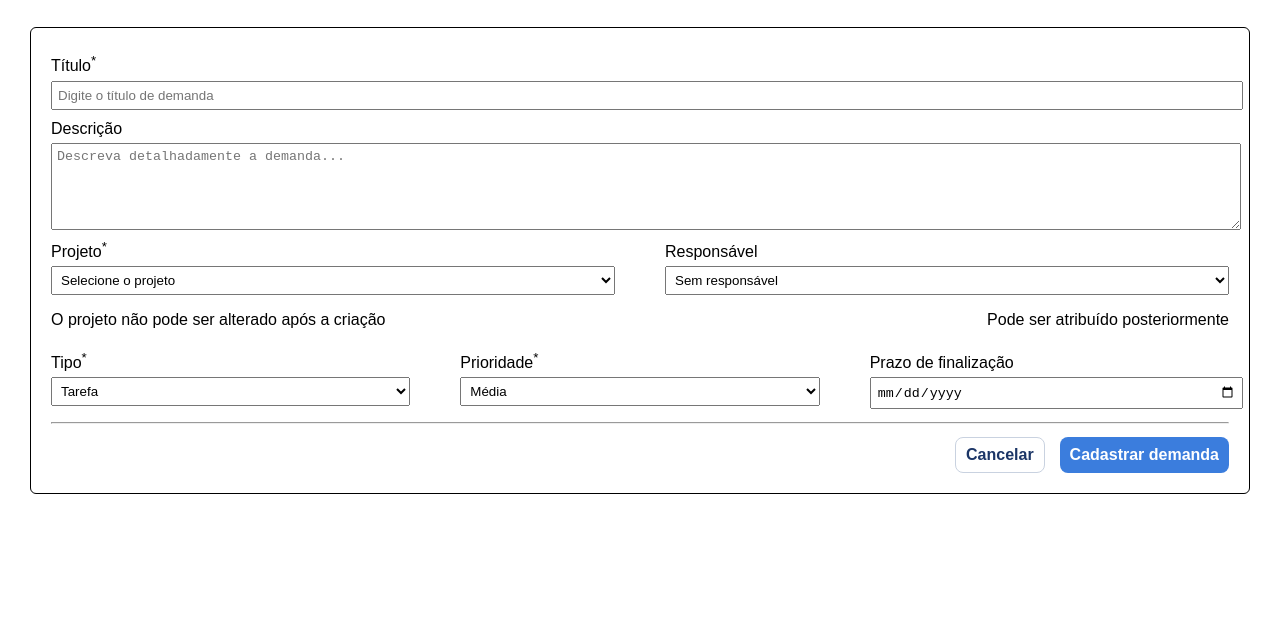
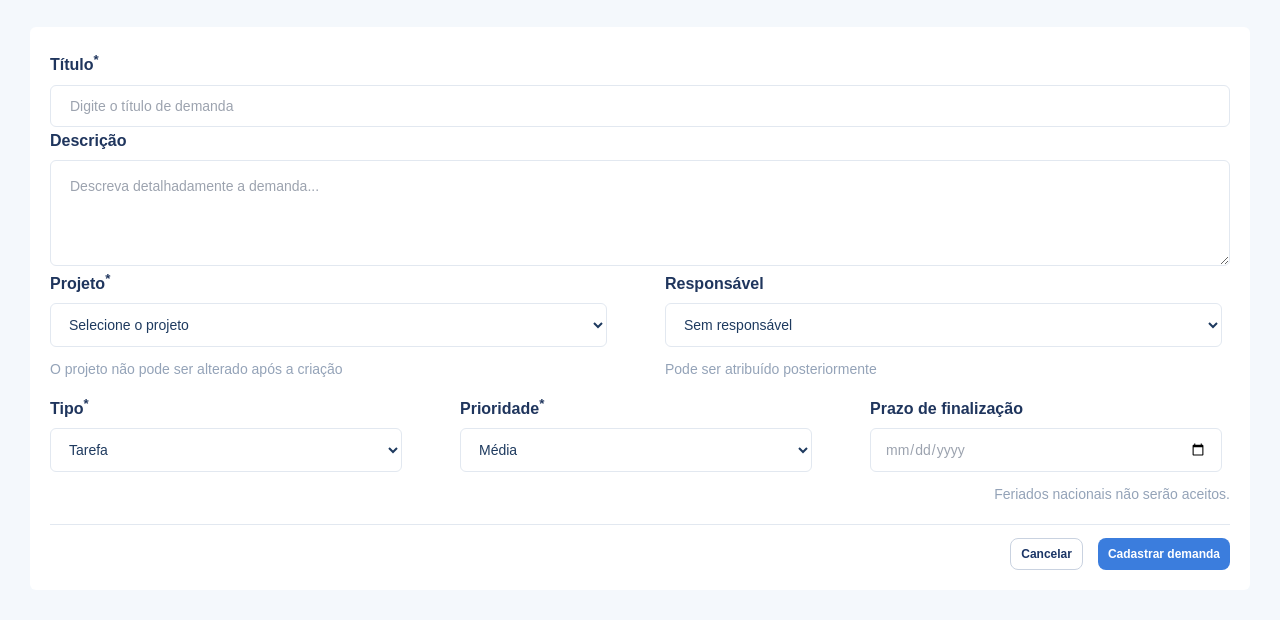
Before and after one commit to leonardosgp7/PI-II-TIME-N2, a plain HTML site: page Páginas/index.html in a window 1280 px wide. Shown: the part 205-825 px from the top of the page. Before the commit the page ends 800 px from the top, so only its background shows below. Drawn offline with Linux system fonts and the light colour scheme.

Commit message:
Push versao concluída da página

```diff
--- a/Nova demanda/index.html
+++ b/Páginas/index.html
@@ -67,19 +67,16 @@
                 <select id="projeto">
                     <option>Selecione o projeto</option>
                 </select>
+                <p>O projeto não pode ser alterado após a criação</p>
             </div>
 
             <div class="campo">
-            <label for="responsavel">Responsável<sup></sup></label>
-            <select id="reponsavel">
-                <option>Sem responsável</option>
-            </select>
+                <label for="responsavel">Responsável<sup></sup></label>
+                <select id="reponsavel">
+                    <option>Sem responsável</option>
+                </select>
+               <p>Pode ser atribuído posteriormente</p>
             </div>
-        </div>
-
-        <div class="subtexto">
-        <p>O projeto não pode ser alterado após a criação</p>
-        <p>Pode ser atribuído posteriormente</p>
         </div>
 
         <div class="linha">
@@ -104,6 +101,10 @@
             </div>
         </div>
 
+        <div class="subtext">
+            <p>Feriados nacionais não serão aceitos.</p>
+        </div>
+
             <hr>
             <div class="botoes">
                 <button type="reset" class="botaocancelar">Cancelar</button>
--- a/Nova demanda/style.css
+++ b/Páginas/style.css
@@ -1,6 +1,7 @@
 body {
     margin: 0px;
     font-family: sans-serif;
+    background-color: #F4F8FC;
 }
 
 #cabecalho {
@@ -22,10 +23,12 @@ body {
 .esquerda h2 {
     color: white;
     font-family: sans-serif;
+    font-size: 20px;
 }
 
 .esquerda p {
     color: #c3cde0;
+    font-size: 13px;
 }
 
 .direita {
@@ -41,6 +44,7 @@ body {
 
 .usuario p {
     margin: 0px;
+    font-size: 13px;
 }
 
 .botao {
@@ -93,16 +97,35 @@ body {
 }
 
 form {
-    border:1px solid black;
     padding: 20px;
     margin: 30px;
     border-radius: 6px;
+    color: #1F355D;
+    font-weight: 600;
+    background-color: white;
 }
 
 form label {
     display: block;
-    padding-bottom: 5px;
+    padding-bottom: 10px;
     padding-top: 5px;
+}
+
+input::placeholder {
+    color: #9CA3AF;
+    padding: 0px 5px;
+    padding-top: 5px;
+}
+
+textarea::placeholder {
+    color: #9CA3AF;
+    opacity: 1;
+    padding: 0px 5px;
+    padding-top: 5px;
+}
+
+input[type="date"] {
+  color: #9CA3AF;
 }
 
 .linha {
@@ -113,27 +136,29 @@ form label {
 
 .campo {
     width: 100%;
+    padding-right: 8px;
 }
 
-input {
-    width: 100%;
-    padding: 5px;
-    margin-bottom: 5px;
+.campo p {
+    font-family: sans-serif;
+    font-size: 14px;
+    color: #94A3B8;
+    font-weight: 400;
 }
 
-textarea {
-    width: 100%;
-    padding: 5px;
-}
-
+input,
+textarea,
 select {
-    width: 100%;
-    padding: 5px;
-}
-
-.subtexto {
-    display: flex;
-    justify-content: space-between;
+  width: 100%;
+  display: block;
+  padding: 12px 14px;
+  font-family: 'Nunito', sans-serif;
+  font-size: 14px;
+  color: #1E3A5F;
+  background-color: #FFFFFF;
+  border: 1px solid #E2E8F0;
+  border-radius: 6px;
+  box-sizing: border-box;
 }
 
 .botoes {
@@ -158,8 +183,21 @@ select {
 button {
     padding: 8px 10px;
     border-radius: 8px;
-    font-size: 16px;
+    font-size: 12px;
     font-weight: bold;
     font-family: inherit;
     cursor: pointer;
 }
+
+hr {
+  border: none;
+  border-top: 1px solid #E2E8F0;
+}
+
+.subtext {
+    display: flex;
+    justify-content: end;
+    font-size: 14px;
+    font-weight: 400;
+    color: #94A3B8;
+}
```
